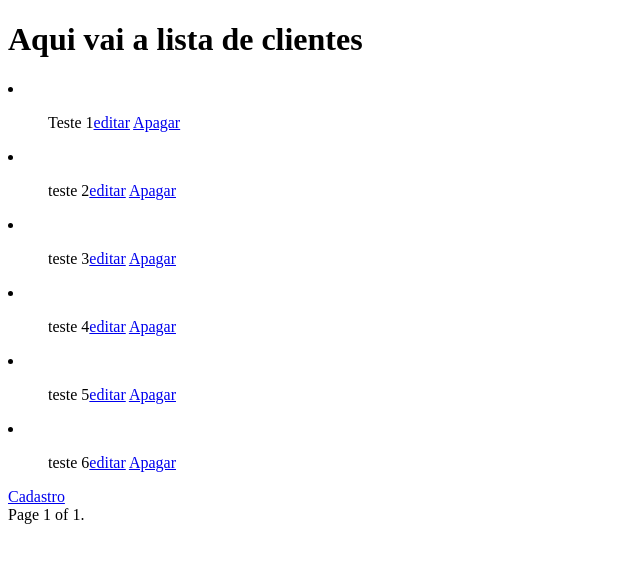
After one commit to AlbertoAlfredo/ERP_simples, a Django app: page /cliente/lista/ in a window 1280 px wide. The commit adds this page. Shown: the top 563 px of the page, without its empty margins (0-640 px from the left). Run offline with Django 3.2, Linux system fonts and the light colour scheme; data comes from the database, SQL or seed files in the repository; both versions use the stored data as it was after the commit.

Commit message:
Base do cadastro de clientes pronto

```diff
--- a/cliente/urls.py
+++ b/cliente/urls.py
@@ -1,6 +1,9 @@
 from django.urls import path
-from .views import cliente_cadastro
+from .views import cliente_cadastro, cliente_lista, cliente_editar, cliente_delete
 
 urlpatterns = [
-    path('cadastro/', cliente_cadastro),
+    path('cadastro/', cliente_cadastro, name="cliente_cadastro"),
+    path('lista/', cliente_lista, name="cliente_lista"),
+    path('editar/<int:id>/', cliente_editar, name="cliente_editar"),
+    path('delete/<int:id>/', cliente_delete, name='cliente_delete'),
 ]
--- a/cliente/views.py
+++ b/cliente/views.py
@@ -1,7 +1,40 @@
-from django.shortcuts import render
+from django.shortcuts import render, redirect, get_object_or_404
+from .models import Person
+from .forms import PersonForm
+from django.core.paginator import Paginator, InvalidPage
 
 
 
 # Create your views here.
+def cliente_lista(request):
+    clientes = Person.objects.all()
+    paginator = Paginator(clientes, 10)
+    page = request.GET.get('page')
+    clientes = paginator.get_page(page)
+    return render(request, 'cliente_lista.html', {'clientes':clientes})
+
+
 def cliente_cadastro(request):
-    return render(request, 'cliente_cadastro.html')
+    form = PersonForm(request.POST, request.FILES or None)
+
+    if form.is_valid():
+        form.save()
+        return redirect('cliente_lista')
+    return render(request, 'cliente_cadastro.html', {'form':form})
+
+def cliente_editar(request, id):
+    cliente = get_object_or_404(Person, pk=id)
+    form = PersonForm(request.POST or None, request.FILES or None, instance=cliente)
+
+    if form.is_valid():
+        form.save()
+        return redirect('cliente_lista')
+    return render(request, 'cliente_editar.html', {'form':form})
+
+def cliente_delete(request, id):
+    cliente = get_object_or_404(Person, pk=id)
+
+    if request.method == 'POST':
+        cliente.delete()
+        return redirect('cliente_lista')
+    return render(request, 'cliente_delete.html', {'cliente':cliente})
--- a/requirements.txt
+++ b/requirements.txt
@@ -1,5 +1,5 @@
 astroid==2.1.0
-Django==2.1.4
+Django==2.1.5
 isort==4.3.4
 lazy-object-proxy==1.3.1
 mccabe==0.6.1
--- a/templates/cliente_cadastro.html
+++ b/templates/cliente_cadastro.html
@@ -8,5 +8,10 @@
 </head>
 <body>
     <h1>Aqui cadastrará o cliente</h1>
+    <form method="POST" enctype="multipart/form-data">
+        {% csrf_token %}
+        {{form}}
+        <button type="submit">Enviar</button>
+    </form>
 </body>
 </html>
--- /dev/null
+++ b/templates/cliente_lista.html
@@ -0,0 +1,37 @@
+<!DOCTYPE html>
+<html lang="pt-BR">
+<head>
+    <meta charset="UTF-8">
+    <meta name="viewport" content="width=device-width, initial-scale=1.0">
+    <meta http-equiv="X-UA-Compatible" content="ie=edge">
+    <title>Cliente</title>
+</head>
+<body>
+    <h1>Aqui vai a lista de clientes</h1>
+
+    {% for cliente in clientes %}
+    <li>
+        <ul>{{cliente.first_name}} {{cliente.last_name}}<a href="{% url 'cliente_editar' cliente.id %}">editar</a> <a href="{% url 'cliente_delete' cliente.id%}">Apagar</a></ul>
+    </li>
+    {% endfor %}
+    <a href="{% url 'cliente_cadastro' %}">Cadastro</a>
+
+    <div class="pagination">
+            <span class="step-links">
+                {% if clientes.has_previous %}
+                    <a href="?page=1">&laquo; Pag Inicial</a>
+                    <a href="?page={{ clientes.previous_page_number }}">voltar</a>
+                {% endif %}
+
+                <span class="current">
+                    Page {{ clientes.number }} of {{ clientes.paginator.num_pages }}.
+                </span>
+
+                {% if clientes.has_next %}
+                    <a href="?page={{ clientes.next_page_number }}">próximo</a>
+                    <a href="?page={{ clientes.paginator.num_pages }}">última pag &raquo;</a>
+                {% endif %}
+            </span>
+        </div>
+</body>
+</html>
--- a/templates/index.html
+++ b/templates/index.html
@@ -9,5 +9,6 @@
 <body>
     <h1>Aqui será a página inicial</h1>
     <p>Aplicativo em construção, tenha paciência</p>
+    <p><a href="{% url 'cliente_cadastro' %}">Cadastro de clientes</a> -/- <a href="{% url 'cliente_lista' %}">Lista de clientes</a></p>
 </body>
 </html>
```
Also changed, not shown: cliente/forms.py (added, +8 -0 lines), templates/cliente_delete.html (+7 -1 lines), templates/cliente_editar.html (renamed from templates/dliente_lista.html, +6 -1 lines), db.sqlite3.
